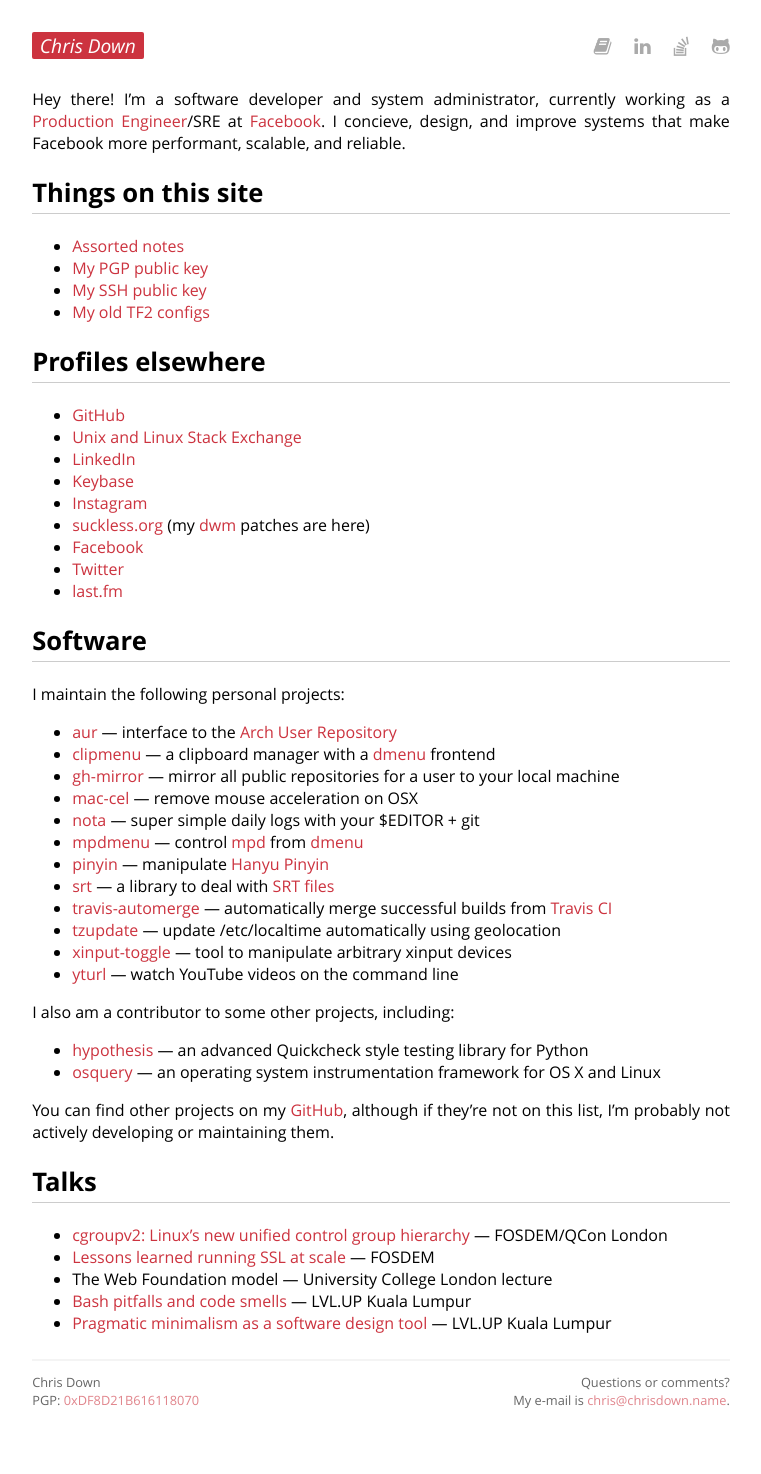
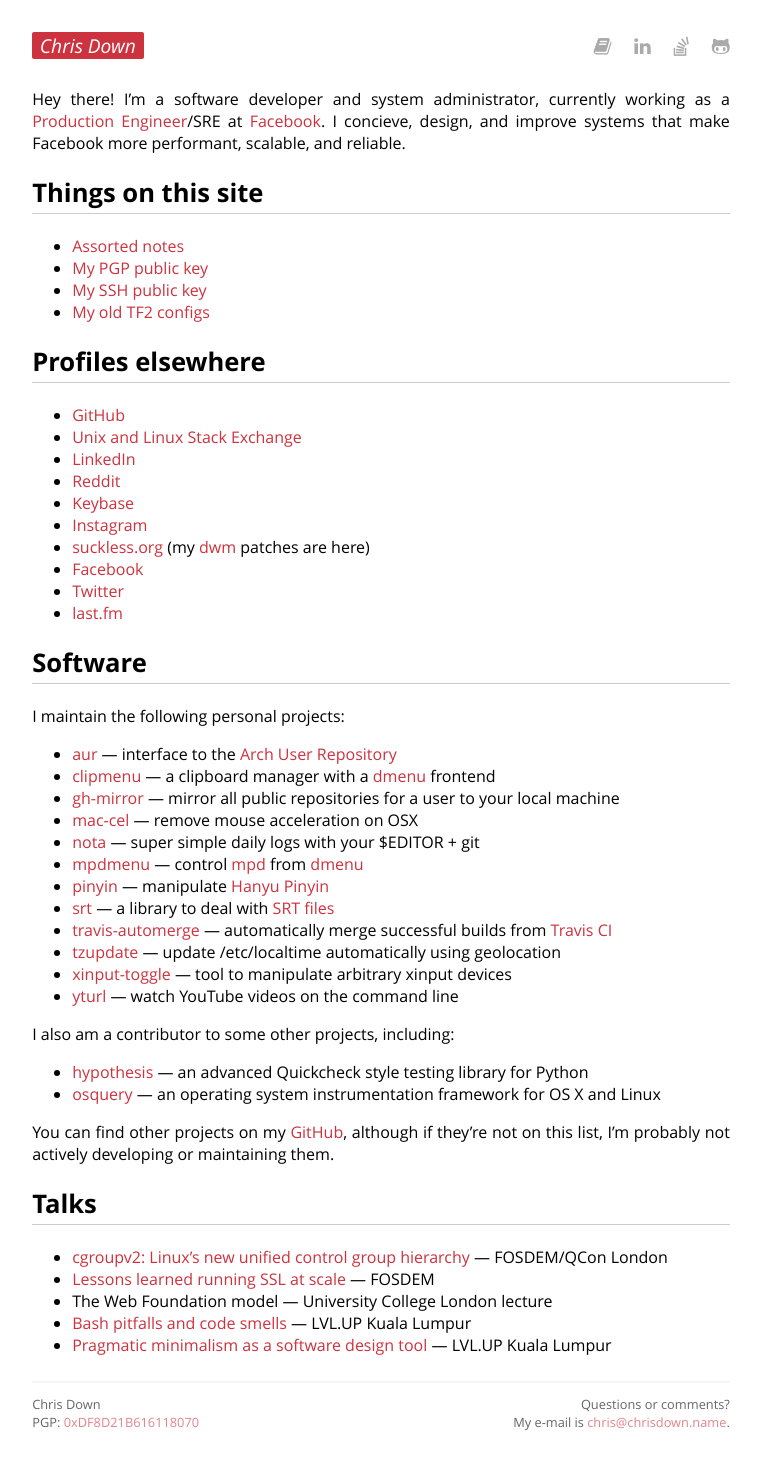
Before and after one commit to cdown/chrisdown.name, a Jekyll site: the page built from index.md, in a window 1280 px wide. Shown: the whole page, without its empty margins (259-1020 px from the left). Built offline with Jekyll 4.4.1, drawn with Linux system fonts in a browser that asks for light colours; before the commit the page ends 1452 px from its top, so only the background shows below that.

Commit message:
Add Reddit link

```diff
--- a/index.md
+++ b/index.md
@@ -26,6 +26,7 @@ improve systems that make Facebook more performant, scalable, and reliable.
 - [GitHub][]
 - [Unix and Linux Stack Exchange]({{ site.links.ulse }})
 - [LinkedIn](https://www.linkedin.com/in/chrisldown)
+- [Reddit][]
 - [Keybase](https://keybase.io/cdown)
 - [Instagram](https://instagram.com/_u/chrisldown)
 - [suckless.org](http://suckless.org/people/cdown)
@@ -94,3 +95,4 @@ list, I'm probably not actively developing or maintaining them.
 [Facebook]: https://facebook.com/christopherdown
 [Twitter]: https://twitter.com/unixchris/with_replies
 [last.fm]: http://last.fm/user/unixchris
+[Reddit]: https://www.reddit.com/user/chrisdown/
```
